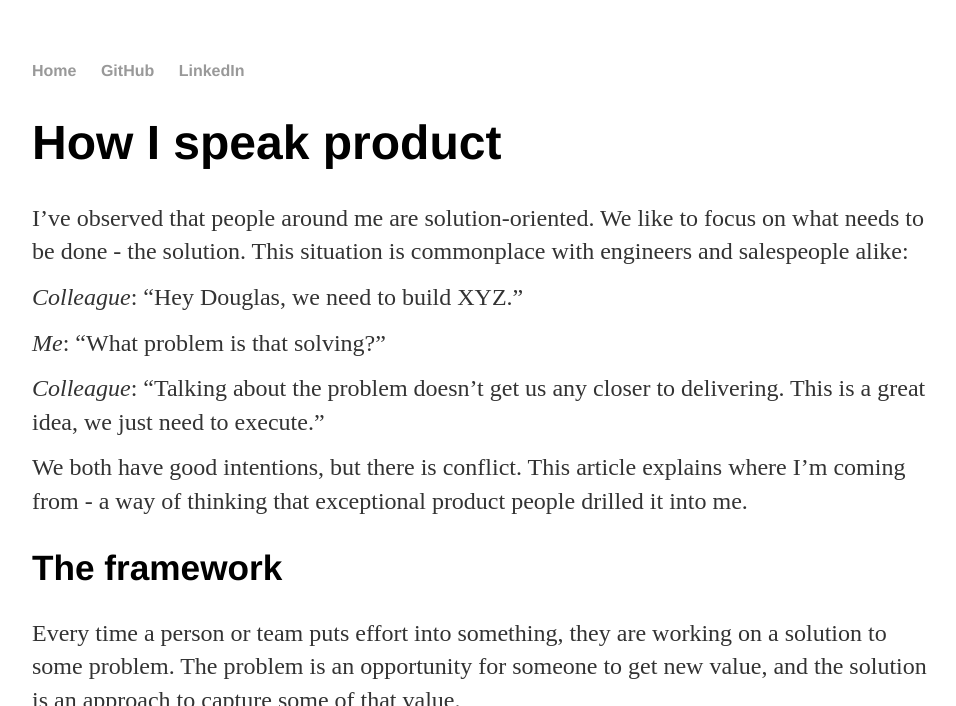
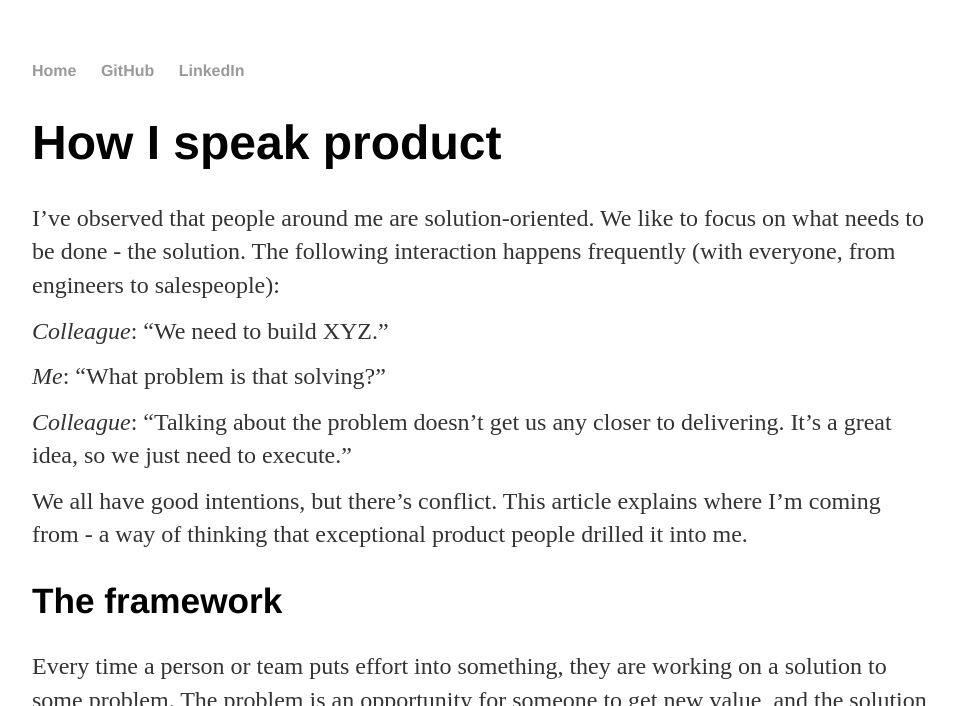
Before and after one commit to curiousest/curiousest.github.io, a Jekyll site: the page built from _posts/2020-05-25-how-i-speak-product.md, in a window 1280 px wide and 900 px high, cut to the strip 0-706 px from the top of the window. Shown: the whole strip, without its empty margins (160-1116 px from the left). Built offline with Jekyll 4.4.1, drawn with Linux system fonts in a browser that asks for light colours.

Commit message:
Rewording how i speak product.

```diff
--- a/_posts/2020-05-25-how-i-speak-product.md
+++ b/_posts/2020-05-25-how-i-speak-product.md
@@ -9,15 +9,15 @@ tags:
 modified_time: 'xxxx-xx-xxT00:00:00.001-05:00'
 ---
 
-I've observed that people around me are solution-oriented. We like to focus on what needs to be done - the solution. This situation is commonplace with engineers and salespeople alike:
+I've observed that people around me are solution-oriented. We like to focus on what needs to be done - the solution. The following interaction happens frequently (with everyone, from engineers to salespeople):
 
-*Colleague*: "Hey Douglas, we need to build XYZ."
+*Colleague*: "We need to build XYZ."
 
 *Me*: "What problem is that solving?"
 
-*Colleague*: "Talking about the problem doesn't get us any closer to delivering. This is a great idea, we just need to execute."
+*Colleague*: "Talking about the problem doesn't get us any closer to delivering. It's a great idea, so we just need to execute."
 
-We both have good intentions, but there is conflict. This article explains where I'm coming from - a way of thinking that exceptional product people drilled it into me.
+We all have good intentions, but there's conflict. This article explains where I'm coming from - a way of thinking that exceptional product people drilled it into me.
 
 ## The framework
 
```
